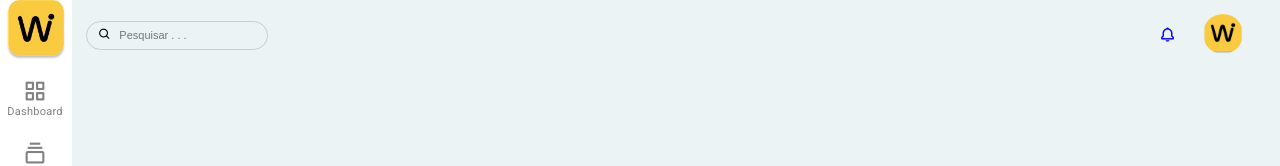
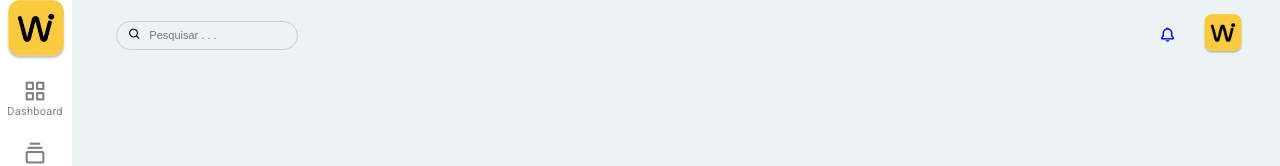
Before and after one commit to matheussantosguedes00/WixNet, an Angular app in the folder MenuInicial/Projeto1/: page / in a window 1280 px wide. Shown: the top 166 px of the page. Built offline with nearby package versions, Linux system fonts and the light colour scheme.

Commit message:
14/07/2023

```diff
--- a/MenuInicial/Projeto1/src/app/components/header/header.component.css
+++ b/MenuInicial/Projeto1/src/app/components/header/header.component.css
@@ -13,6 +13,7 @@
     align-items: center;
     width: 170px;
     padding: 5px;
+    margin-left: 30px;
     border: 1px solid #ccc;
     border-radius: 20px;
     background-color: #ecf3f5;
@@ -55,7 +56,7 @@
 .icon-container button img {
     width: 40px;
     height: 40px;
-    border-radius: 50%;
+    border-radius: 4px;
 }
 
 .icon-perfil i{
--- a/MenuInicial/Projeto1/src/app/components/nav/nav.component.css
+++ b/MenuInicial/Projeto1/src/app/components/nav/nav.component.css
@@ -138,6 +138,7 @@
 
   .sidebar .nav-links li .sub-menu a:hover {
     opacity: 1;
+    color: #2e28f1;
   }
 
   .sidebar.closes .nav-links li .sub-menu {
--- a/MenuInicial/Projeto1/src/styles.css
+++ b/MenuInicial/Projeto1/src/styles.css
@@ -25,9 +25,9 @@ body { margin: 0;
 
   .modo-escuro {
     --icon-menu: #fff;
-    --body: #1c0e0e;
+    --body: #585858;
     --menu-lateral: #000000;
-    --menu-superior: #1c0e0e;
+    --menu-superior: #585858;;
     transition: 5s;
     --tema-icon:#fffffff5;
   }
```
